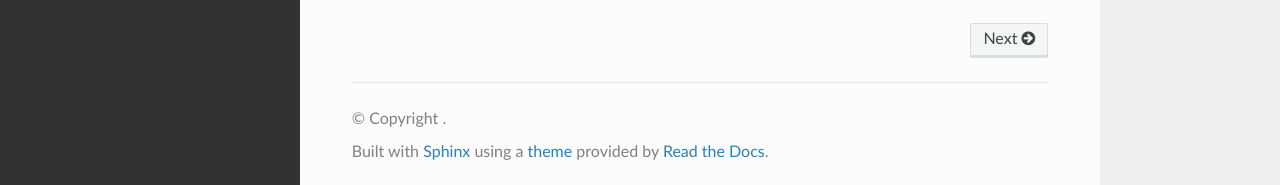
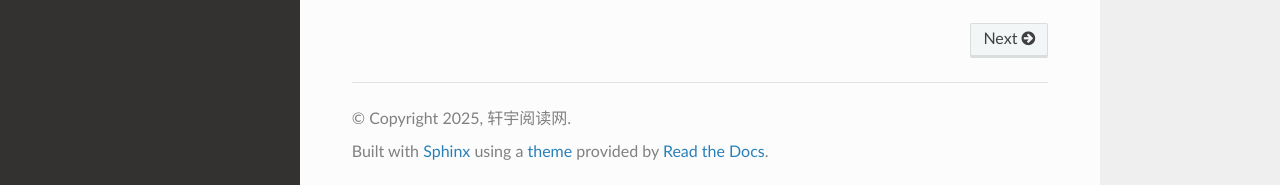
Before and after one commit to Jason2013/the-wonderful-wizard-of-oz, a Sphinx documentation site: the page built from docs/source/index.rst, in a window 1280 px wide and 1077 px high. Shown: the part 889-1074 px from the top of the window. Built offline with Sphinx 7.4.7 and the Read the Docs theme 3.1.0, drawn with Linux system fonts in a browser that asks for light colours.

Commit message:
Fix copyright.

```diff
--- a/docs/source/conf.py
+++ b/docs/source/conf.py
@@ -3,7 +3,7 @@
 # -- Project information
 
 project = '绿野仙踪'
-#copyright = '2025, 上海译文出版社'
+copyright = '2025, 轩宇阅读网'
 author = '【美】弗兰克·鲍姆'
 
 release = '0.1.0'
```
